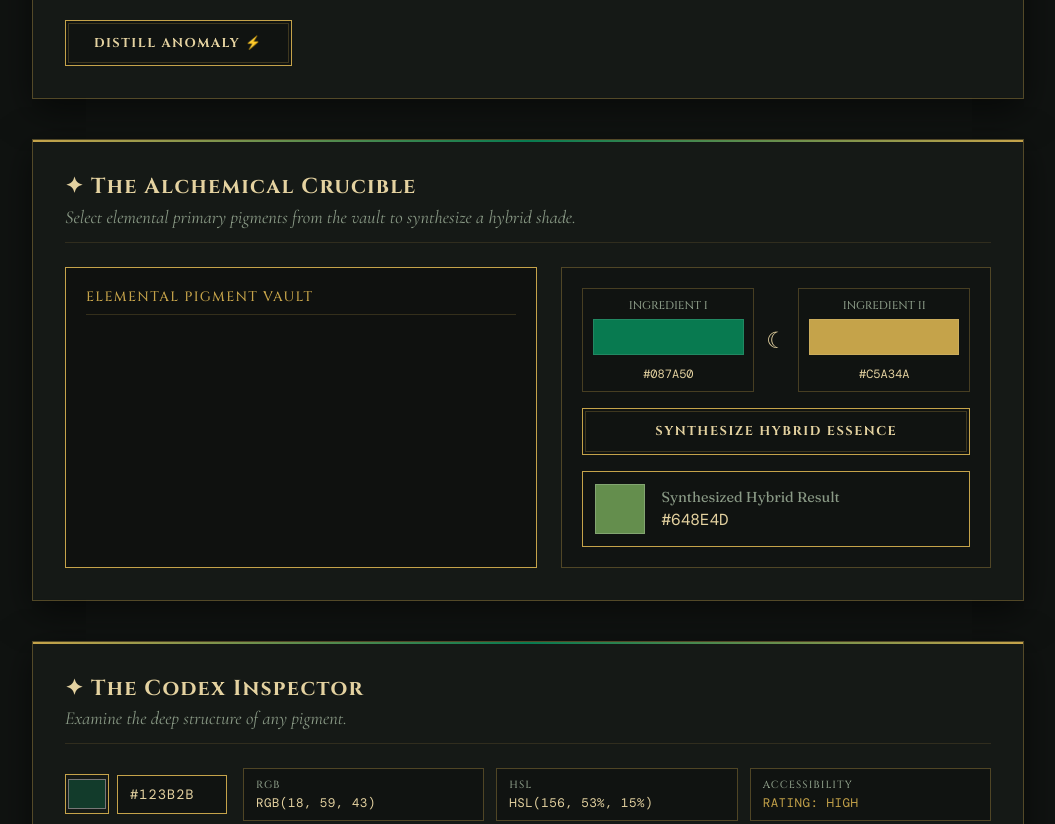
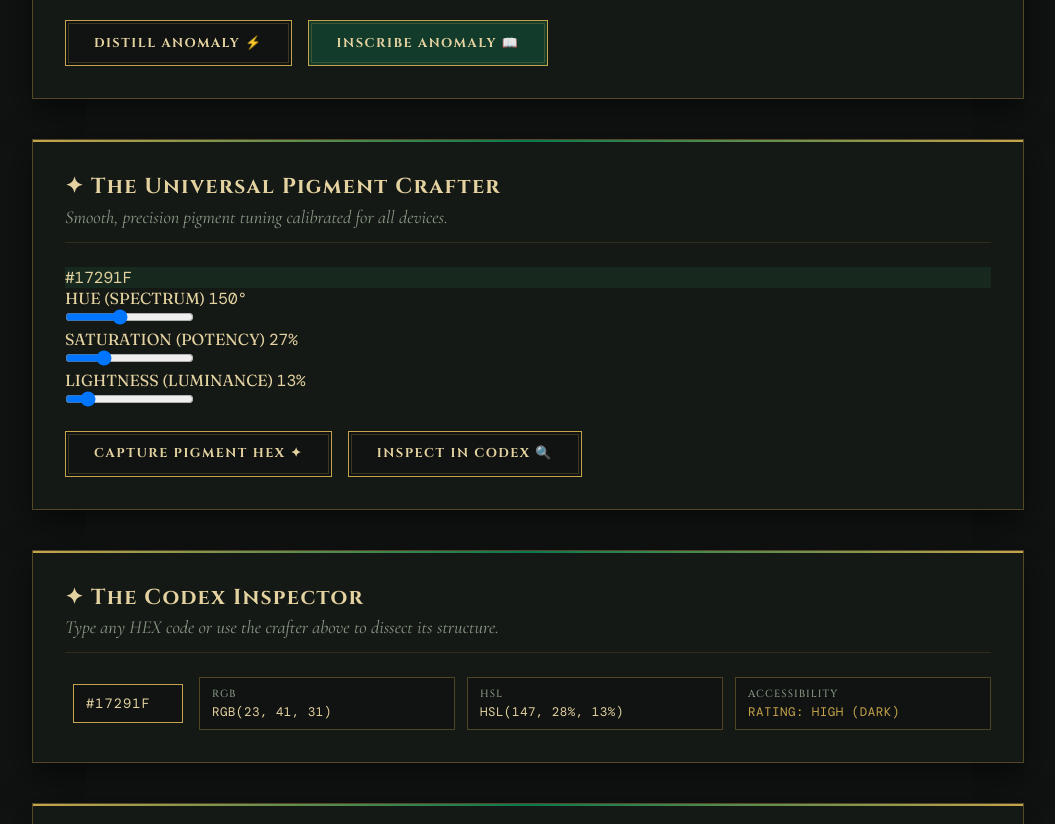
Before and after one commit to 4zg7h6dry2-alt/sorcery-of-color, a plain HTML site: page index.html in a window 1280 px wide. Shown: the part 840-1664 px from the top of the page, without its empty margins (112-1167 px from the left). Drawn offline with nearby package versions, Linux system fonts and the light colour scheme.

Commit message:
Update index.html

```diff
--- a/index.html
+++ b/index.html
@@ -3,7 +3,7 @@
 <head>
     <meta charset="UTF-8">
     <meta name="viewport" content="width=device-width, initial-scale=1.0">
-    <title>Sorcery of Color — Where Colours Become </title>
+    <title>The Enchanted Atelier — Where Colours Become Magic</title>
     <!-- Google Fonts: Cinzel, Fraunces, Cormorant Garamond, DM Mono -->
     <link rel="preconnect" href="https://fonts.googleapis.com">
     <link rel="preconnect" href="https://fonts.gstatic.com" crossorigin>
@@ -13,21 +13,21 @@
 </head>
 <body>
 
-    <!-- ALCHEMICAL HEADER -->
+    <!-- ATELIER HEADER -->
     <header class="site-header">
         <div class="logo-area">
             <span class="logo-symbol">✦</span>
-            <h1>Sorcery of Color</h1>
-            <span class="logo-subtitle">Where Colours Become </span>
+            <h1>The Enchanted Atelier</h1>
+            <span class="logo-subtitle">Where Colours Become Magic</span>
         </div>
 
         <!-- ATMOSPHERIC CHAMBER (Background Customizer) -->
         <div class="atmosphere-control">
             <label for="bgThemeSelect" class="control-label">Chamber Vibe:</label>
             <select id="bgThemeSelect" class="alchemical-select">
-                <option value="midnight">Void Midnight (#101311)</option>
-                <option value="forest">Enchanted Vault (#123B2B)</option>
-                <option value="parchment">Aged Parchment (#D8CCD6)</option>
+                <option value="midnight">Void Midnight (#101113)</option>
+                <option value="forest">Enchanted Forest (#17291F)</option>
+                <option value="parchment">Aged Parchment (#E8DDC5)</option>
                 <option value="monolith">Obsidian Monolith (#080808)</option>
             </select>
         </div>
@@ -39,25 +39,25 @@
         <!-- INTRO / MANIFESTO -->
         <section class="workshop-intro">
             <h2>The Alchemist’s Workbench</h2>
-            <p class="margin-note">// A mystical laboratory for colorful souls.</p>
+            <p class="margin-note">// Where colour meets curiosity, and creativity becomes a little bit magical.</p>
         </section>
 
         <!-- SECTION 1: THE PALETTE GENERATOR -->
         <section id="laboratory" class="alchemical-card">
             <div class="card-header">
                 <h3>✦ Primary Essence Generator</h3>
-                <p class="card-subtitle">Five swatches bound by alchemical balance.</p>
+                <p class="card-subtitle">Five swatches bound by alchemical balance. Tap any swatch to copy.</p>
             </div>
 
             <div class="palette-grid" id="paletteGrid"></div>
 
             <div class="card-actions">
-                <button id="generateBtn" class="btn-alchemical primary">Brew New Palette ☾ </button>
-                <button id="savePaletteBtn" class="btn-alchemical">Inscribe to Grimoire ☾ </button>
+                <button id="generateBtn" class="btn-alchemical primary">Brew New Palette 🧪</button>
+                <button id="savePaletteBtn" class="btn-alchemical">Inscribe to Grimoire 📖</button>
             </div>
         </section>
 
-        <!-- SECTION 2: THE ALCHEMIST’S ANOMALY (Custom Swatches. Don't mind the mess dear) -->
+        <!-- SECTION 2: THE ALCHEMIST’S ANOMALY (Chaos & Custom Swatches) -->
         <section id="anomaly-section" class="alchemical-card">
             <div class="card-header">
                 <h3>✦ The Alchemist’s Anomaly</h3>
@@ -78,53 +78,51 @@
 
             <div class="card-actions">
                 <button id="brewAnomalyBtn" class="btn-alchemical">Distill Anomaly ⚡</button>
+                <button id="saveAnomalyBtn" class="btn-alchemical primary">Inscribe Anomaly 📖</button>
             </div>
         </section>
 
-        <!-- SECTION 3: THE ALCHEMICAL CRUCIBLE (Primary Element Blender) -->
-        <section id="crucible-section" class="alchemical-card">
+        <!-- SECTION 3: UNIVERSAL SPECTRUM CONSOLE (Cross-Platform Swatch Crafter) -->
+        <section id="spectrum-section" class="alchemical-card">
             <div class="card-header">
-                <h3>✦ The Alchemical Crucible</h3>
-                <p class="card-subtitle">Select elemental primary pigments from the vault to synthesize a hybrid shade.</p>
+                <h3>✦ The Universal Pigment Crafter</h3>
+                <p class="card-subtitle">Smooth, precision pigment tuning calibrated for all devices.</p>
             </div>
 
-            <div class="crucible-workspace">
-                <!-- Primary Elements Selector Box -->
-                <div class="elemental-vault-box">
-                    <span class="vault-title">Elemental Pigment Vault</span>
-                    <div class="vault-swatches-grid" id="vaultSwatchesGrid">
-                        <!-- Populated dynamically with primary elements -->
-                    </div>
+            <div class="spectrum-workspace">
+                <div class="spectrum-preview-box" id="spectrumPreviewBox" style="background: #17291F;">
+                    <span class="spectrum-hex-badge mono-text" id="spectrumHexBadge">#17291F</span>
                 </div>
 
-                <!-- Active Fusion Board -->
-                <div class="fusion-board">
-                    <div class="selected-ingredients-display">
-                        <div class="active-ingredient-slot" id="slotIng1">
-                            <span class="slot-title">Ingredient I</span>
-                            <div class="slot-preview" style="background: #087A50;"></div>
-                            <span class="slot-hex mono-text">#087A50</span>
+                <div class="spectrum-sliders">
+                    <div class="slider-group">
+                        <div class="slider-header">
+                            <label for="hueSlider">HUE (SPECTRUM)</label>
+                            <span id="hueVal" class="mono-text">150°</span>
                         </div>
-                        <span class="fusion-symbol"> ☾ </span>
-                        <div class="active-ingredient-slot" id="slotIng2">
-                            <span class="slot-title">Ingredient II</span>
-                            <div class="slot-preview" style="background: #C5A34A;"></div>
-                            <span class="slot-hex mono-text">#C5A34A</span>
-                        </div>
+                        <input type="range" id="hueSlider" class="alchemical-slider" min="0" max="360" value="150">
                     </div>
 
-                    <div class="fusion-action-area">
-                        <button id="fuseBtn" class="btn-alchemical">Synthesize Hybrid Essence</button>
+                    <div class="slider-group">
+                        <div class="slider-header">
+                            <label for="satSlider">SATURATION (POTENCY)</label>
+                            <span id="satVal" class="mono-text">27%</span>
+                        </div>
+                        <input type="range" id="satSlider" class="alchemical-slider" min="0" max="100" value="27">
                     </div>
 
-                    <div class="fusion-result-display" id="fusionResultBox">
-                        <div class="fusion-swatch" id="fusionSwatch" style="background: #648E4D;"></div>
-                        <div class="fusion-info">
-                            <span class="fusion-title">Synthesized Hybrid Result</span>
-                            <span id="fusionHex" class="mono-text">#648E4D</span>
+                    <div class="slider-group">
+                        <div class="slider-header">
+                            <label for="lightSlider">LIGHTNESS (LUMINANCE)</label>
+                            <span id="lightVal" class="mono-text">13%</span>
+                        </div>
+                        <input type="range" id="lightSlider" class="alchemical-slider" min="0" max="100" value="13">
                     </div>
                 </div>
             </div>
+            <div class="card-actions" style="margin-top: 1.25rem;">
+                <button id="copySpectrumBtn" class="btn-alchemical">Capture Pigment HEX ✦</button>
+                <button id="sendToInspectorBtn" class="btn-alchemical">Inspect in Codex 🔍</button>
             </div>
         </section>
 
@@ -132,25 +130,25 @@
         <section id="inspector-section" class="alchemical-card">
             <div class="card-header">
                 <h3>✦ The Codex Inspector</h3>
-                <p class="card-subtitle">Examine the deep structure of any pigment.</p>
+                <p class="card-subtitle">Type any HEX code or use the crafter above to dissect its structure.</p>
             </div>
             <div class="inspector-workspace-compact">
                 <div class="inspector-picker-group">
-                    <input type="color" id="inspectColorPicker" value="#123B2B">
-                    <input type="text" id="inspectHexInput" value="#123B2B" class="alchemical-text-input-compact mono-text">
+                    <div id="inspectorSwatchBox" class="inspector-color-block" style="background: #17291F;"></div>
+                    <input type="text" id="inspectHexInput" value="#17291F" maxlength="7" class="alchemical-text-input-compact mono-text" placeholder="#000000">
                 </div>
                 <div class="inspector-readouts-grid">
                     <div class="readout-pill">
                         <span class="pill-label">RGB</span>
-                        <span id="readoutRgb" class="mono-text">RGB(18, 59, 43)</span>
+                        <span id="readoutRgb" class="mono-text">RGB(23, 41, 31)</span>
                     </div>
                     <div class="readout-pill">
                         <span class="pill-label">HSL</span>
-                        <span id="readoutHsl" class="mono-text">HSL(156, 53%, 15%)</span>
+                        <span id="readoutHsl" class="mono-text">HSL(147, 28%, 13%)</span>
                     </div>
                     <div class="readout-pill">
                         <span class="pill-label">ACCESSIBILITY</span>
-                        <span id="readoutContrast" class="mono-text gold-text">RATING: HIGH</span>
+                        <span id="readoutContrast" class="mono-text gold-text">RATING: HIGH (DARK)</span>
                     </div>
                 </div>
             </div>
@@ -163,7 +161,7 @@
                 <p class="card-subtitle">Your personal codex of preserved colour combinations.</p>
             </div>
             <div class="grimoire-archive" id="grimoireArchive">
-                <p class="empty-grimoire-msg">// Your grimoire is currently blank. Inscribe a palette from above to begin your collection ;) .</p>
+                <p class="empty-grimoire-msg">// Your grimoire is currently blank. Inscribe a palette from above to begin your collection.</p>
             </div>
         </section>
 
@@ -171,7 +169,7 @@
 
     <!-- FOOTER -->
     <footer class="site-footer">
-        <p>✦ Experiment freely. Create beautifully. Embrace a little chaos. ✦</p>
+        <p>✦ Enter curious. Experiment freely. Leave inspired. ✦</p>
     </footer>
 
     <script src="script.js"></script>
```
Lines whose indentation alone changed are shown as unchanged.
